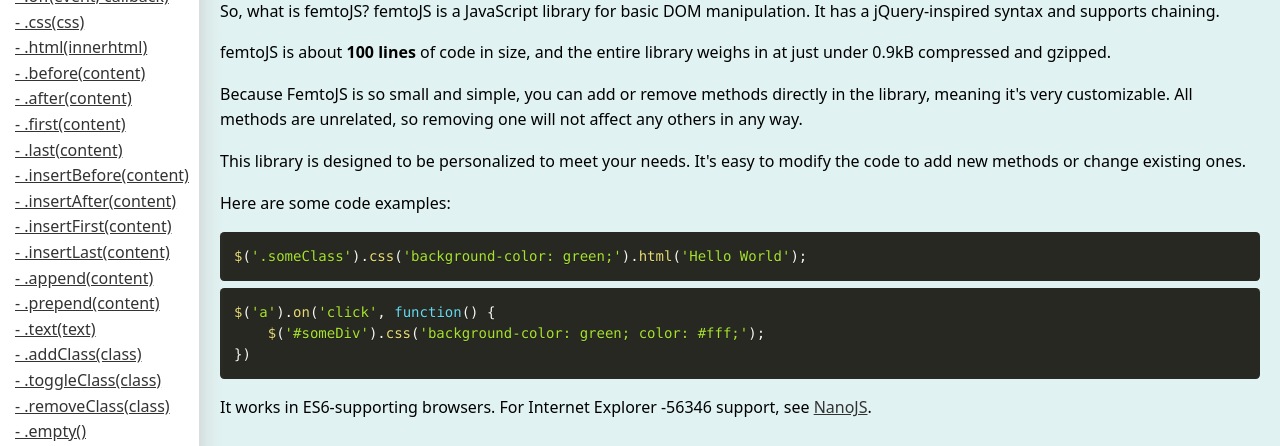
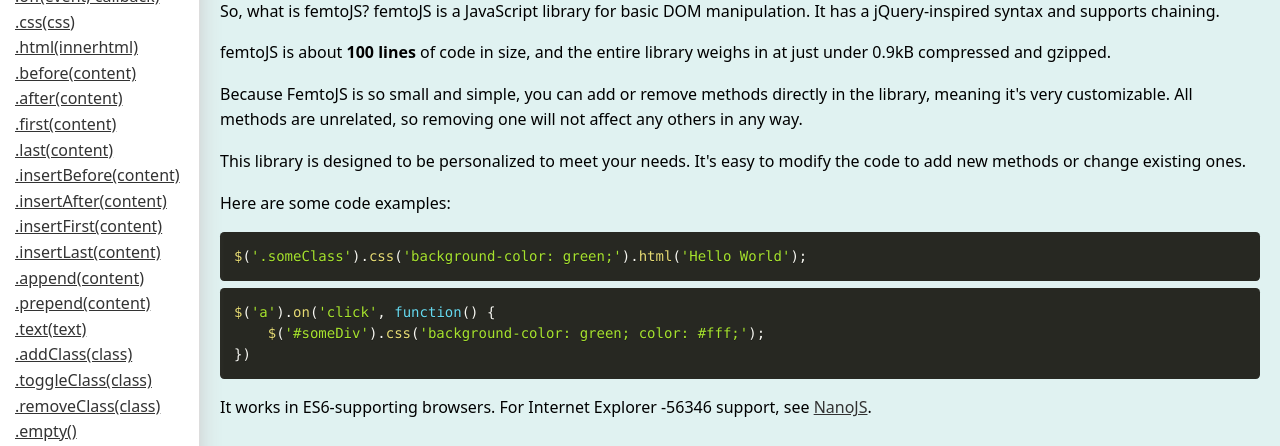
Before and after one commit to vladocar/femtoJS, a website: page index.html in a window 1280 px wide. Shown: the part 204-650 px from the top of the page. Drawn offline with Linux system fonts and the light colour scheme.

Commit message:
Side navigation style change

```diff
--- a/index.html
+++ b/index.html
@@ -486,7 +486,7 @@
 						links.append(
 							$('<li>')
 								.append($('<a>')
-									.text('- ' + signature)
+									.text(signature)
 									.attr('href', '#' + anchor))
 						)
 
```
